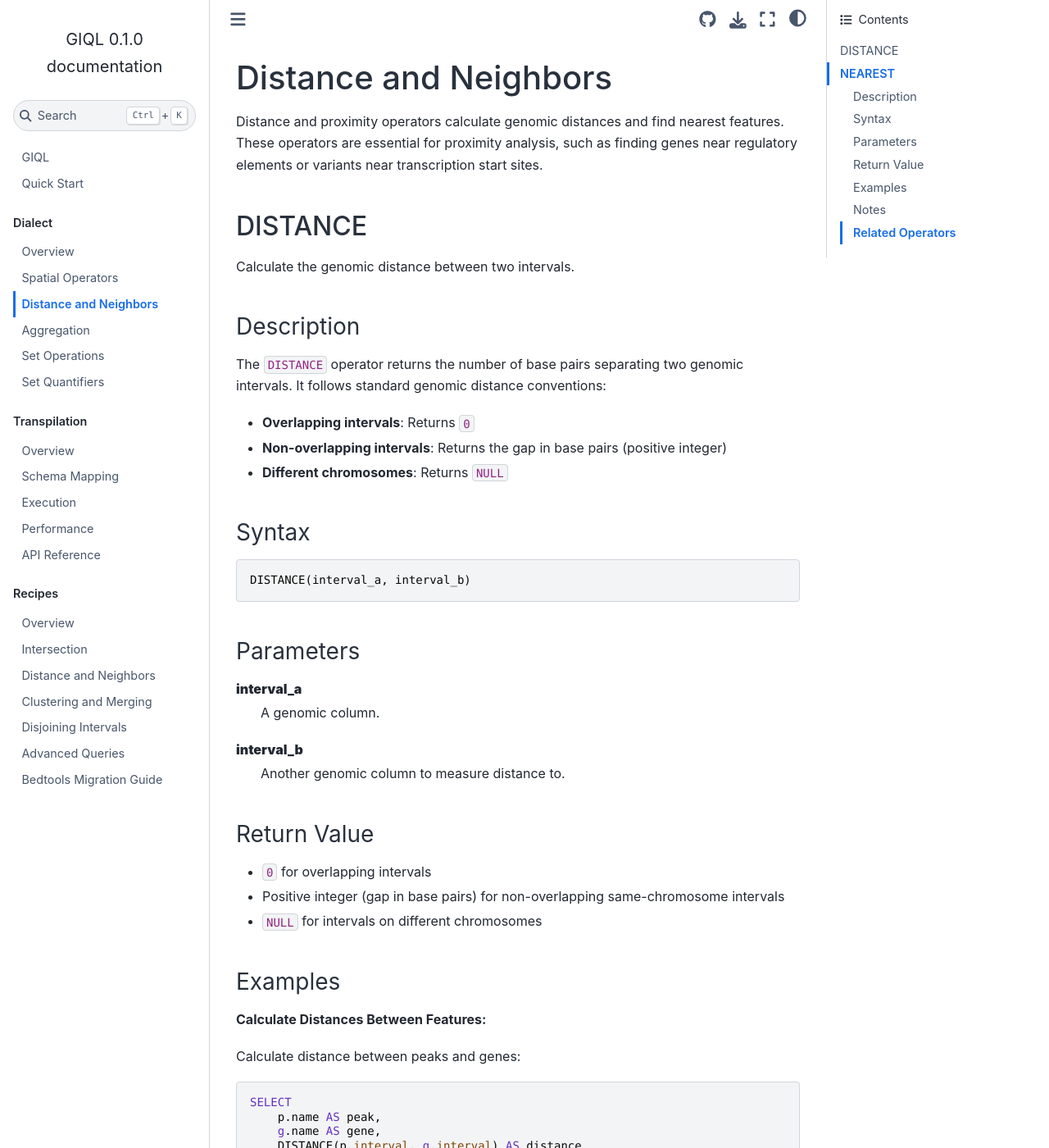
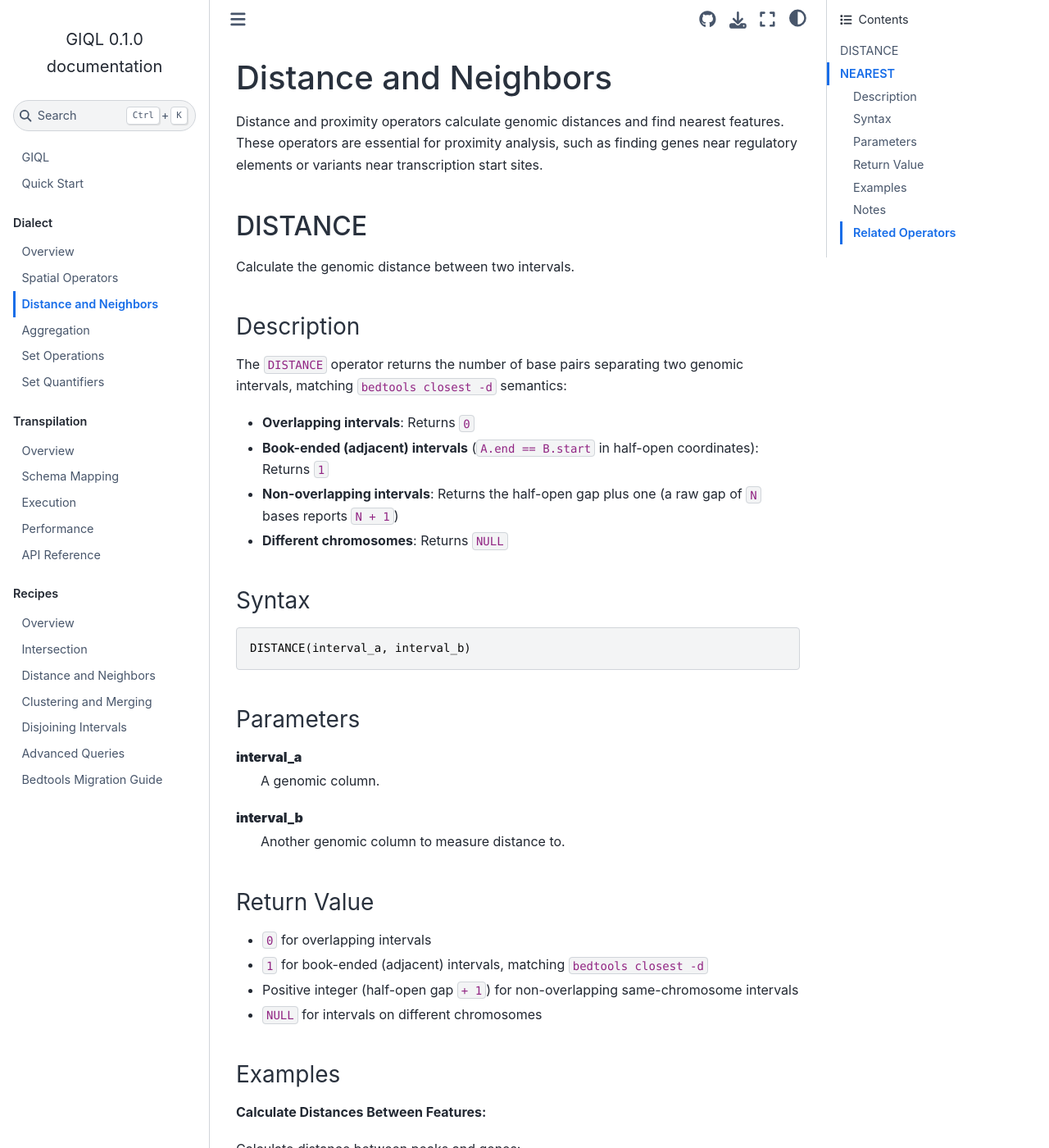
Before and after one commit to abdenlab/giql, a Sphinx documentation site: the page built from docs/dialect/distance-operators.rst, in a window 1280 px wide and 1400 px high. Shown: the whole window at 82% size. Built offline with Sphinx 7.4.7 and the Sphinx Book theme 1.1.4, drawn with Linux system fonts in a browser that asks for light colours.

Commit message:
docs: Document bedtools parity semantics for DISTANCE
State that book-ended (adjacent) intervals return 1 and a non-overlapping
gap returns the half-open gap plus one, matching bedtools closest -d,
while overlapping intervals still return 0.

```diff
--- a/docs/dialect/distance-operators.rst
+++ b/docs/dialect/distance-operators.rst
@@ -16,10 +16,11 @@ Description
 ~~~~~~~~~~~
 
 The ``DISTANCE`` operator returns the number of base pairs separating two genomic
-intervals. It follows standard genomic distance conventions:
+intervals, matching ``bedtools closest -d`` semantics:
 
 - **Overlapping intervals**: Returns ``0``
-- **Non-overlapping intervals**: Returns the gap in base pairs (positive integer)
+- **Book-ended (adjacent) intervals** (``A.end == B.start`` in half-open coordinates): Returns ``1``
+- **Non-overlapping intervals**: Returns the half-open gap plus one (a raw gap of ``N`` bases reports ``N + 1``)
 - **Different chromosomes**: Returns ``NULL``
 
 Syntax
@@ -42,7 +43,8 @@ Return Value
 ~~~~~~~~~~~~
 
 - ``0`` for overlapping intervals
-- Positive integer (gap in base pairs) for non-overlapping same-chromosome intervals
+- ``1`` for book-ended (adjacent) intervals, matching ``bedtools closest -d``
+- Positive integer (half-open gap ``+ 1``) for non-overlapping same-chromosome intervals
 - ``NULL`` for intervals on different chromosomes
 
 Examples
```
